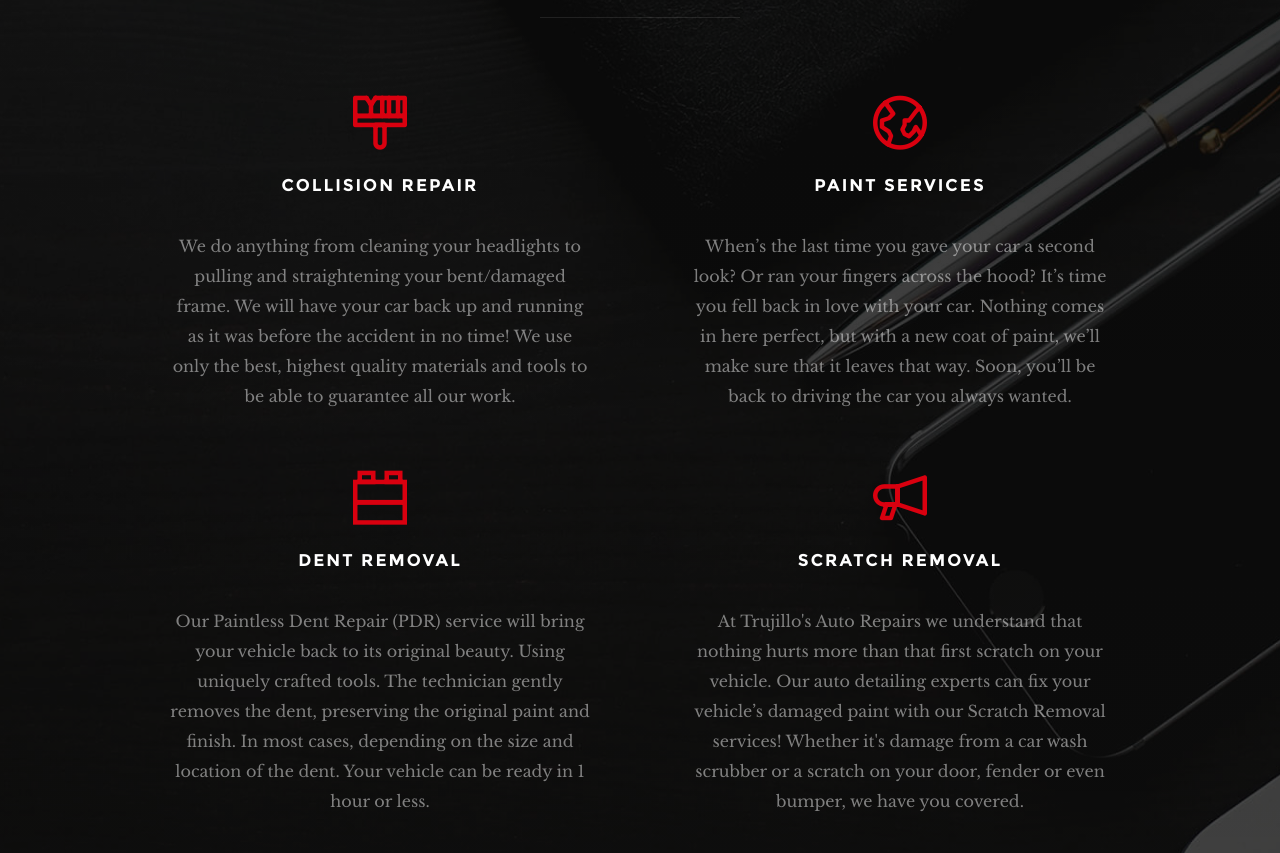
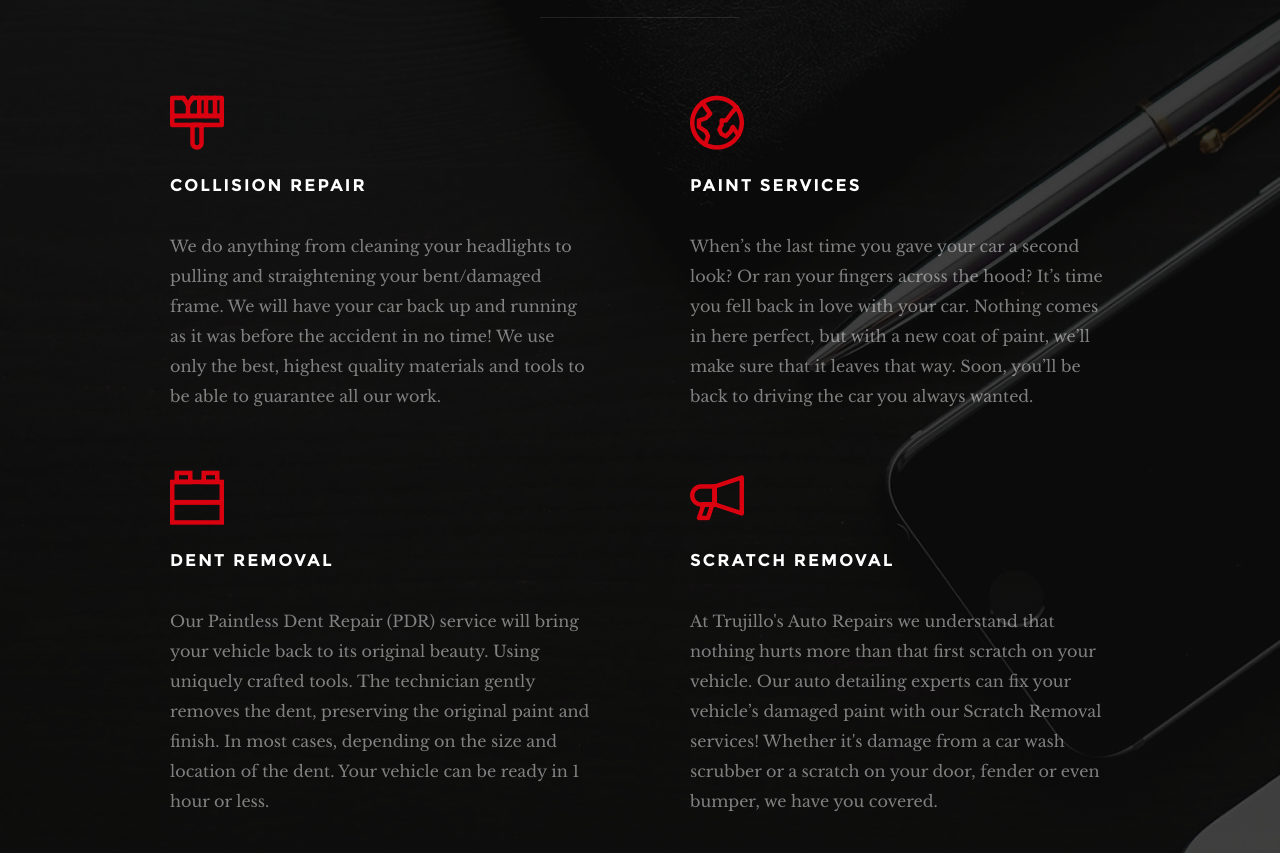
Before and after one commit to julioarhernandez/11tyInfinity, an Eleventy site: page index.njk in a window 1280 px wide. Shown: the part 2112-2965 px from the top of the page. Built offline with nearby package versions, Linux system fonts and the light colour scheme; Eleventy itself is replaced by a stand-in of ours; files that its build step writes are made by us from their sources; files whose address does not match are found by name.

Commit message:
Class services

```diff
--- a/_data/home.json
+++ b/_data/home.json
@@ -17,6 +17,7 @@
     "title": "about us"
   },
   "services": {
+    "className": "-left",
     "backgroundImage": "./assets/images/services-bg.jpg",
     "content": "We can take care of anything from frame straightening, to scratch and dent removal, to window replacement, to a fresh coat of paint or complete vehicle restoration. With us, you can rest assured that your car, truck, SUV, van, boat or Jetski is in good hands. ",
     "items": [
--- a/assets/css/main.css
+++ b/assets/css/main.css
@@ -1974,6 +1974,9 @@ html[data-useragent*='MSIE 10.0'] .scrolldown,
   margin-top: 1.2rem;
   text-align: center;
 }
+#services.-left .services-list {
+  text-align: left;
+}
 #services .services-list .service-item {
   margin-bottom: 3rem;
   padding: 0 50px;
--- a/index.njk
+++ b/index.njk
@@ -65,7 +65,7 @@
 
 <!-- about
 ================================================== -->
-<section id="services" style="background-image: url({{ home.services.backgroundImage }});" >
+<section id="services" {% if home.services.className %}class="{{ home.services.className }}"{% endif %} style="background-image: url({{ home.services.backgroundImage }});" >
 
     <div class="overlay"></div>
     <div class="gradient-overlay"></div>
```
